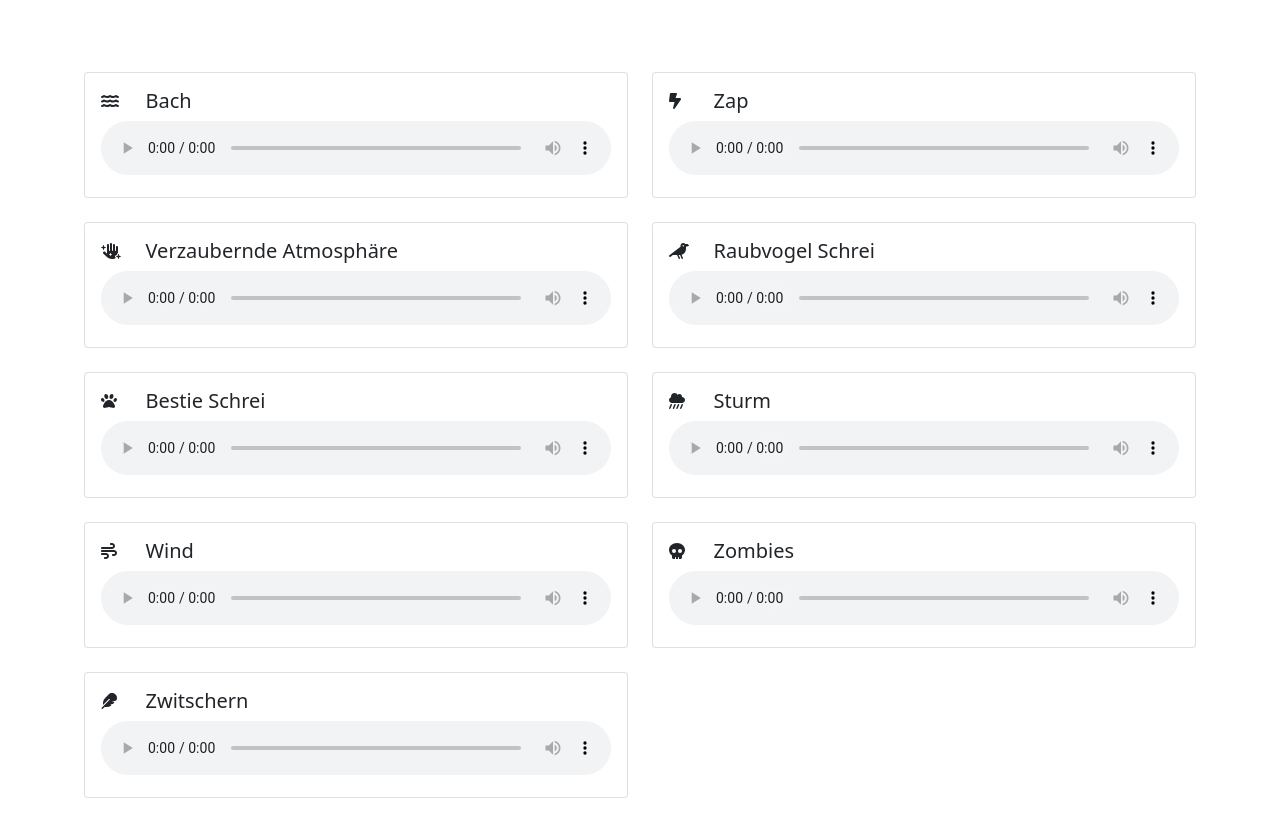
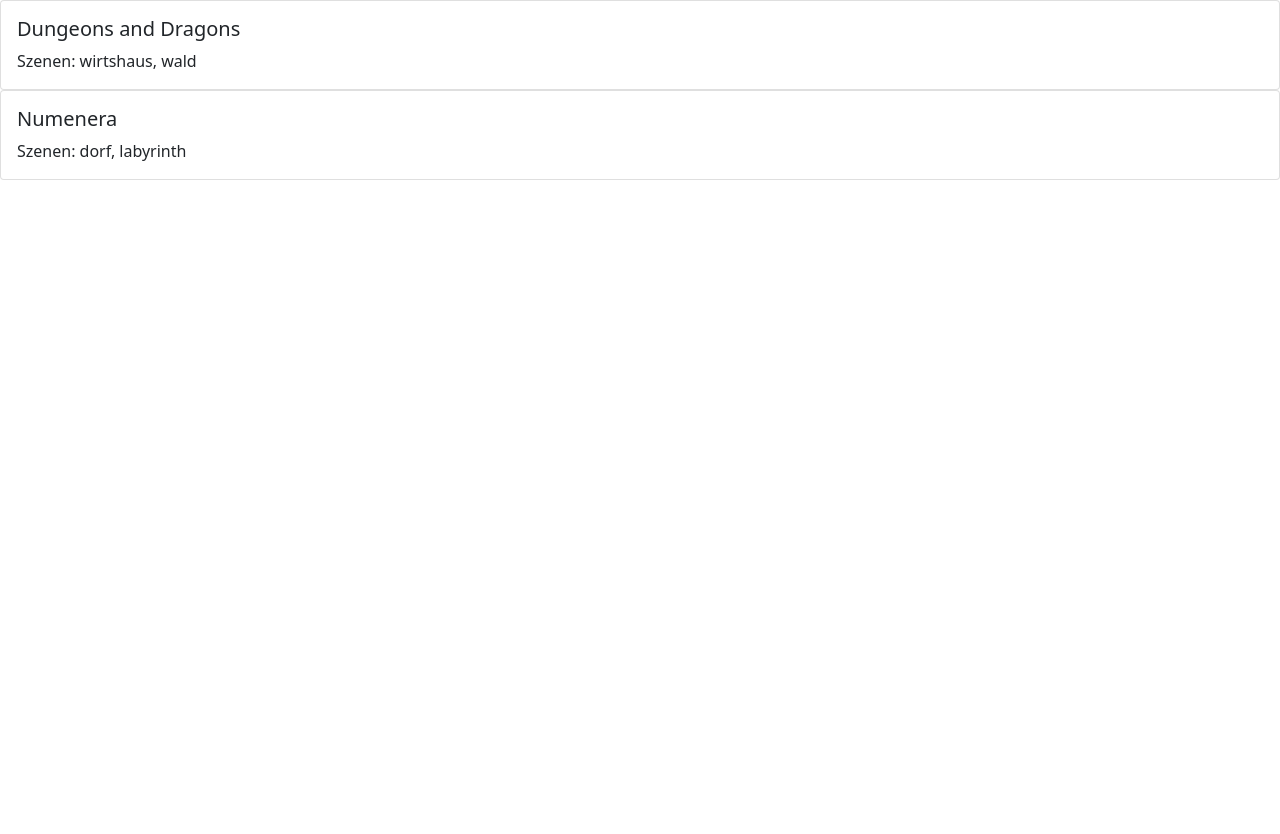
Before and after one commit to jakob-burger/pnp-soundboard, a React (Create React App) app: page / in a window 1280 px wide. Shown: the top 834 px of the page. After the commit the page ends 800 px from the top, so only its background shows below. Built offline with nearby package versions, Linux system fonts and the light colour scheme.

Commit message:
Added Campaigns and Scenes with navigation through react-router. Also refactored data access with Data.js file.

```diff
--- a/package.json
+++ b/package.json
@@ -15,6 +15,7 @@
     "react-bootstrap": "^2.4.0",
     "react-dom": "^18.1.0",
     "react-helmet": "^6.1.0",
+    "react-router-dom": "^6.3.0",
     "react-scripts": "5.0.1",
     "use-sound": "^4.0.1",
     "uuid": "^8.3.2",
--- a/src/App.js
+++ b/src/App.js
@@ -1,11 +1,8 @@
-import React, { useState, useEffect } from "react";
-import SoundBoard from "./SoundBoard";
-import SoundUploadForm from "./SoundUploadForm";
-import Sound from "./Sound";
-import { v4 as uuidv4 } from "uuid";
-import SoundsJsonData from "./data/sounds.json";
+import React from "react";
+
 import { library } from "@fortawesome/fontawesome-svg-core";
 import { Helmet } from "react-helmet";
+import { Outlet, Link } from "react-router-dom";
 import {
   faDragon,
   faBoltLightning,
@@ -18,6 +15,7 @@
   faSkull,
   faFeather,
 } from "@fortawesome/free-solid-svg-icons";
+import CampaignOverview from "./CampaignOverview";
 
 library.add(
   faDragon,
@@ -32,61 +30,7 @@
   faFeather
 );
 
-const THE_LOCAL_STORAGE_KEY = "soundBoardApp.sounds";
-
 function App() {
-  function importAll(aRequire) {
-    let sounds = {};
-    aRequire.keys().map((item, index) => {
-      return (sounds[item.replace("./", "")] = aRequire(item));
-    });
-    return sounds;
-  }
-
-  const sounds = importAll(
-    require.context("./data/sounds", false, /\.(mp3|wav)$/)
-  );
-
-  const initialSounds = SoundsJsonData.map((object, index) => {
-    return new Sound(
-      uuidv4(),
-      object.name,
-      object.fileName,
-      sounds[object.fileName],
-      object.iconClass
-    );
-  });
-
-  const [theSounds, setSounds] = useState(initialSounds);
-
-  useEffect(() => {
-    const theStoredSounds = JSON.parse(
-      localStorage.getItem(THE_LOCAL_STORAGE_KEY)
-    );
-    if (theStoredSounds != null && theStoredSounds.length > 0) {
-      setSounds(theStoredSounds);
-    }
-  }, []);
-
-  useEffect(() => {
-    localStorage.setItem(THE_LOCAL_STORAGE_KEY, JSON.stringify(theSounds));
-  }, [theSounds]);
-
-  function addSound(theInputSoundNameString, theInputSoundPathString) {
-    setSounds((aPreviousSoundsCollection) => {
-      return [
-        ...aPreviousSoundsCollection,
-        new Sound(
-          uuidv4(),
-          theInputSoundNameString,
-          theInputSoundPathString,
-          sounds[theInputSoundPathString],
-          ""
-        ),
-      ];
-    });
-  }
-
   return (
     <>
       <Helmet>
@@ -94,7 +38,8 @@
         <title>PnP SoundBoard</title>
         <link rel="canonical" href="http://mysite.com/example" />
       </Helmet>
-      <SoundBoard theSounds={theSounds} />
+      <CampaignOverview />
+      <Outlet />
     </>
   );
 }
--- /dev/null
+++ b/src/Campaign.js
@@ -0,0 +1,9 @@
+class Campaign {
+  constructor(id, name, scenes) {
+    this.id = id;
+    this.name = name;
+    this.scenes = scenes;
+  }
+}
+
+export default Campaign;
--- /dev/null
+++ b/src/Campaign.jsx
@@ -0,0 +1,35 @@
+import React from "react";
+import Scene from "./Scene";
+import ScenesJsonData from "./data/scenes.json";
+import { Col, Row, Card } from "react-bootstrap";
+import "bootstrap/dist/css/bootstrap.min.css";
+import { useNavigate, Outlet, useParams } from "react-router-dom";
+import { getCampaign, getScene } from "./data/Data";
+
+export default function Campaign() {
+  let params = useParams();
+  let navigate = useNavigate();
+  const theCampaign = getCampaign(params.campaignId);
+
+  return (
+    <>
+      {theCampaign.scenes.map((eachSceneId) => {
+        const theScene = getScene(eachSceneId);
+        return (
+          <Card
+            style={{ cursor: "pointer" }}
+            onClick={() => {
+              navigate("/" + theCampaign.id + "/" + theScene.id);
+            }}
+          >
+            <Card.Body>
+              <Card.Title>{theScene.name}</Card.Title>
+              <Card.Text>Sounds: {theScene.sounds.join(", ")}</Card.Text>
+            </Card.Body>
+          </Card>
+        );
+      })}
+      <Outlet />
+    </>
+  );
+}
--- /dev/null
+++ b/src/CampaignOverview.jsx
@@ -0,0 +1,31 @@
+import React from "react";
+import { Col, Row, Card } from "react-bootstrap";
+import "bootstrap/dist/css/bootstrap.min.css";
+import { useNavigate, Outlet } from "react-router-dom";
+import { getCampaigns } from "./data/Data";
+
+export default function CampaignOverview() {
+  let navigate = useNavigate();
+  const campaigns = getCampaigns();
+
+  return (
+    <>
+      {campaigns.map((eachCampaign) => {
+        return (
+          <Card
+            style={{ cursor: "pointer" }}
+            onClick={() => {
+              navigate("/" + eachCampaign.id);
+            }}
+          >
+            <Card.Body>
+              <Card.Title>{eachCampaign.name}</Card.Title>
+              <Card.Text>Szenen: {eachCampaign.scenes.join(", ")}</Card.Text>
+            </Card.Body>
+          </Card>
+        );
+      })}
+      <Outlet />
+    </>
+  );
+}
--- /dev/null
+++ b/src/Scene.js
@@ -0,0 +1,9 @@
+class Scene {
+  constructor(id, name, sounds) {
+    this.id = id;
+    this.name = name;
+    this.sounds = sounds;
+  }
+}
+
+export default Scene;
--- /dev/null
+++ b/src/Scene.jsx
@@ -0,0 +1,40 @@
+import React, { useState, useEffect } from "react";
+import SoundBoard from "./SoundBoard";
+import { getSounds } from "./data/Data";
+
+const THE_LOCAL_STORAGE_KEY = "soundBoardApp.sounds";
+
+export default function Scene() {
+  const initialSounds = getSounds();
+
+  const [theSounds, setSounds] = useState(initialSounds);
+
+  useEffect(() => {
+    const theStoredSounds = JSON.parse(
+      localStorage.getItem(THE_LOCAL_STORAGE_KEY)
+    );
+    if (theStoredSounds != null && theStoredSounds.length > 0) {
+      setSounds(theStoredSounds);
+    }
+  }, []);
+
+  useEffect(() => {
+    localStorage.setItem(THE_LOCAL_STORAGE_KEY, JSON.stringify(theSounds));
+  }, [theSounds]);
+
+  /*   function addSound(theInputSoundNameString, theInputSoundPathString) {
+    setSounds((aPreviousSoundsCollection) => {
+      return [
+        ...aPreviousSoundsCollection,
+        new Sound(
+          uuidv4(),
+          theInputSoundNameString,
+          theInputSoundPathString,
+          sounds[theInputSoundPathString],
+          ""
+        ),
+      ];
+    });
+  } */
+  return <SoundBoard theSounds={theSounds} />;
+}
--- /dev/null
+++ b/src/data/Data.js
@@ -0,0 +1,57 @@
+import ScenesJsonData from "./scenes.json";
+import CampaignsJsonData from "./campaigns.json";
+import SoundsJsonData from "./sounds.json";
+import Scene from "../Scene";
+import Campaign from "../Campaign";
+import Sound from "../Sound";
+import { v4 as uuidv4 } from "uuid";
+
+const scenes = ScenesJsonData.map((object, index) => {
+  return new Scene(object.id, object.name, object.sounds);
+});
+
+const campaigns = CampaignsJsonData.map((object, index) => {
+  return new Campaign(object.id, object.name, object.scenes);
+});
+
+function importAll(aRequire) {
+  let soundFiles = {};
+  aRequire.keys().map((item, index) => {
+    return (soundFiles[item.replace("./", "")] = aRequire(item));
+  });
+  return soundFiles;
+}
+
+const soundFiles = importAll(
+  require.context("./sounds", false, /\.(mp3|wav)$/)
+);
+
+const sounds = SoundsJsonData.map((object, index) => {
+  return new Sound(
+    uuidv4(),
+    object.name,
+    object.fileName,
+    soundFiles[object.fileName],
+    object.iconClass
+  );
+});
+
+export function getCampaigns() {
+  return campaigns;
+}
+
+export function getCampaign(id) {
+  return campaigns.find((campaign) => campaign.id === id);
+}
+
+export function getScenes() {
+  return scenes;
+}
+
+export function getScene(id) {
+  return scenes.find((scene) => scene.id === id);
+}
+
+export function getSounds() {
+  return sounds;
+}
--- /dev/null
+++ b/src/data/campaigns.json
@@ -0,0 +1,12 @@
+[
+  {
+    "id": "dnd",
+    "name": "Dungeons and Dragons",
+    "scenes": ["wirtshaus", "wald"]
+  },
+  {
+    "id": "numenera",
+    "name": "Numenera",
+    "scenes": ["dorf", "labyrinth"]
+  }
+]
--- /dev/null
+++ b/src/data/scenes.json
@@ -0,0 +1,28 @@
+[
+  {
+    "id": "wirtshaus",
+    "name": "Wirtshaus",
+    "sounds": ["Sturm", "Bestie Schrei"]
+  },
+  {
+    "id": "wald",
+    "name": "Wald",
+    "sounds": [
+      "Bestie Schrei",
+      "Raubvogel Schrei",
+      "Bach",
+      "Wind",
+      "Zwitschern"
+    ]
+  },
+  {
+    "id": "dorf",
+    "name": "Dorf",
+    "sounds": ["Zwitschern", "Zombies"]
+  },
+  {
+    "id": "labyrinth",
+    "name": "Labyrinth",
+    "sounds": ["Zap", "Verzaubernde Atmosphäre"]
+  }
+]
--- a/src/index.js
+++ b/src/index.js
@@ -1,10 +1,28 @@
 import React from "react";
 import ReactDOM from "react-dom/client";
 import App from "./App";
+import Scene from "./Scene.jsx";
+import Campaign from "./Campaign.jsx";
+
+import { BrowserRouter as Router, Route, Routes } from "react-router-dom";
 
 const root = ReactDOM.createRoot(document.getElementById("root"));
 root.render(
   <React.StrictMode>
-    <App />
+    <Router>
+      <Routes>
+        <Route path="/" element={<App />}></Route>
+        <Route path=":campaignId" element={<Campaign />} />
+        <Route path=":campaignId/:sceneId" element={<Scene />} />
+        <Route
+          path="*"
+          element={
+            <main>
+              <p>There's nothing here!</p>
+            </main>
+          }
+        />
+      </Routes>
+    </Router>
   </React.StrictMode>
 );
```
Also changed, not shown: 2 other files (tests, documents, lock files or other folders).
